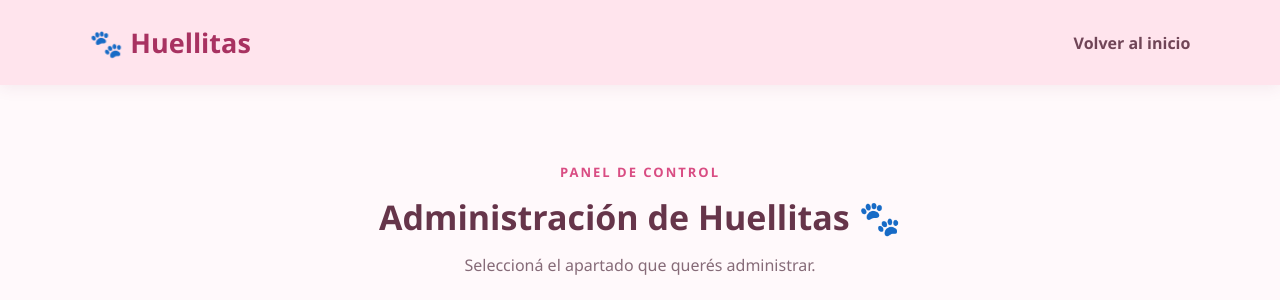
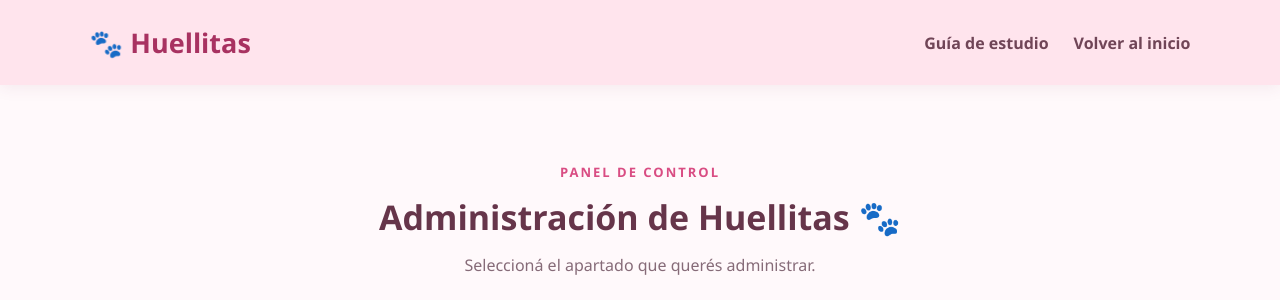
Before and after one commit to July675/Huellita, a Java web app: page /admin.jsp in a window 1280 px wide. Shown: the top 300 px of the page. Run offline with Tomcat 11, a stand-in JSP engine, Linux system fonts and the light colour scheme.

Commit message:
Agregar acceso a guia de estudio en administracion

```diff
--- a/src/main/webapp/admin.jsp
+++ b/src/main/webapp/admin.jsp
@@ -17,6 +17,7 @@
 			🐾 Huellitas </a>
 
 		<nav>
+			<a href="${pageContext.request.contextPath}/guia.jsp">Guía de estudio</a>
 			<a href="${pageContext.request.contextPath}/index.jsp">Volver al
 				inicio</a>
 		</nav>
```
